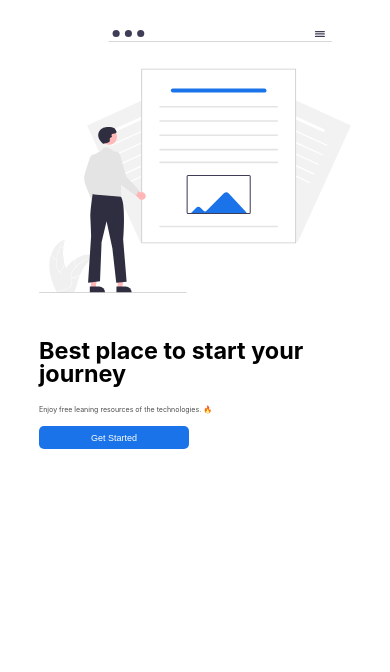
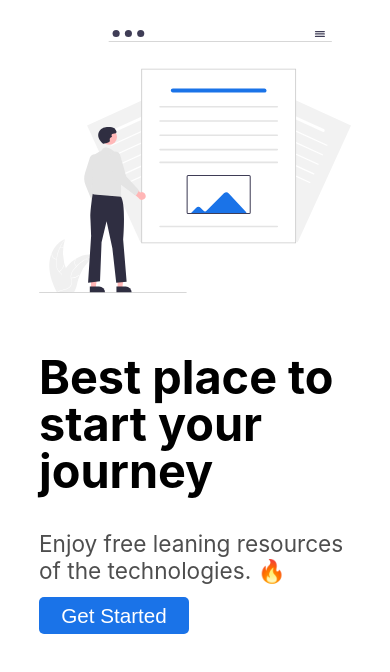
Before and after one commit to pratik7368patil/resources, a React (Create React App) app: page / in a window 390 px wide. Shown: the top 672 px of the page. Built offline with nearby package versions, Linux system fonts and the light colour scheme.

Commit message:
Homepage fonts are fixed

```diff
--- a/src/components/Homepage/index.css
+++ b/src/components/Homepage/index.css
@@ -76,6 +76,18 @@
     width: 80%;
   }
   .homepage-btn {
-    font-size: 2.3vw;
+    font-size: 5.3vw;
+  }
+  .homepage-head {
+    font-size: 12vw;
+    line-height: 12vw;
+    margin-bottom: 4%;
+  }
+
+  .homepage-para {
+    font-size: 5.8vw;
+    color: #4e4e4e;
+    margin-bottom: 4%;
+    width: 100%;
   }
 }
```
